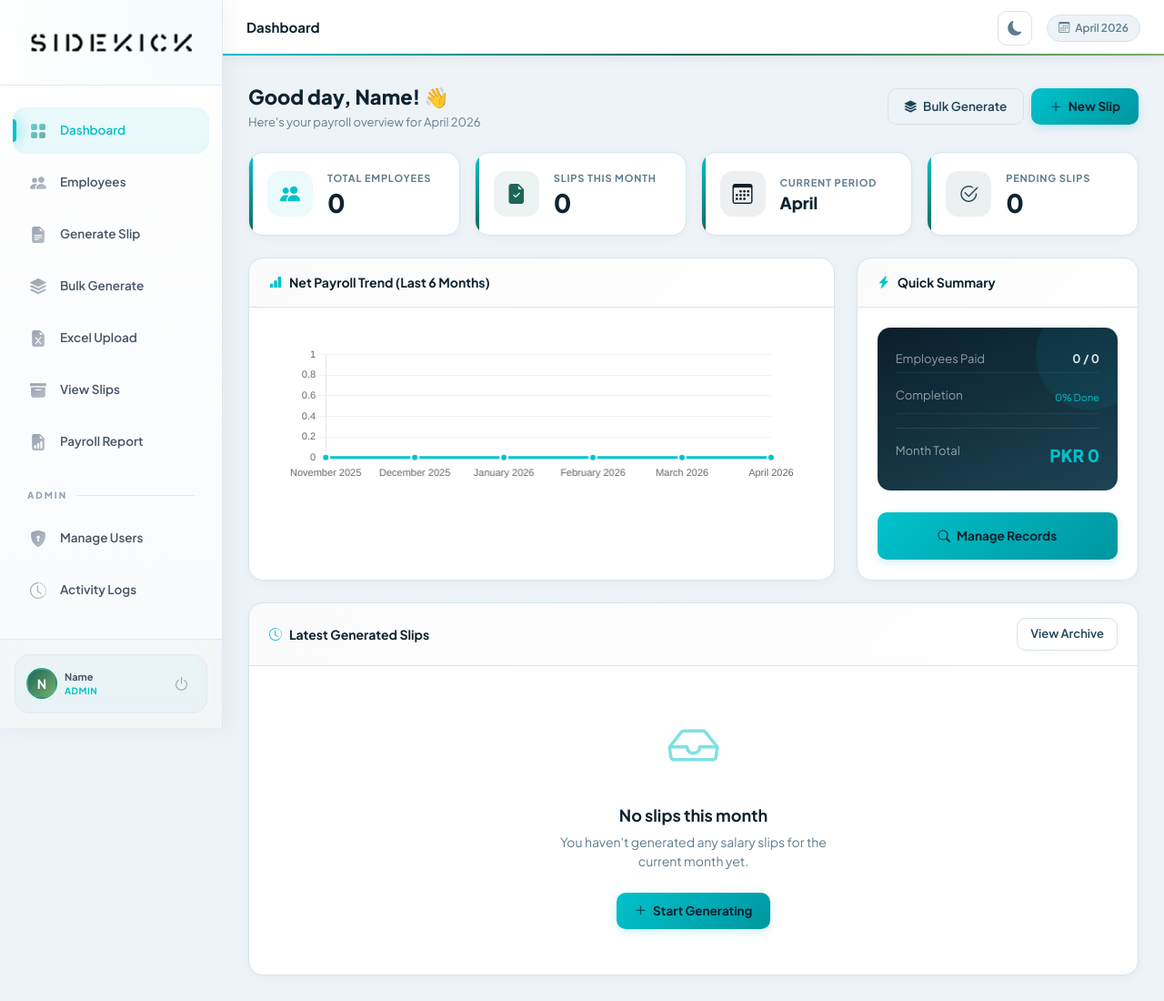
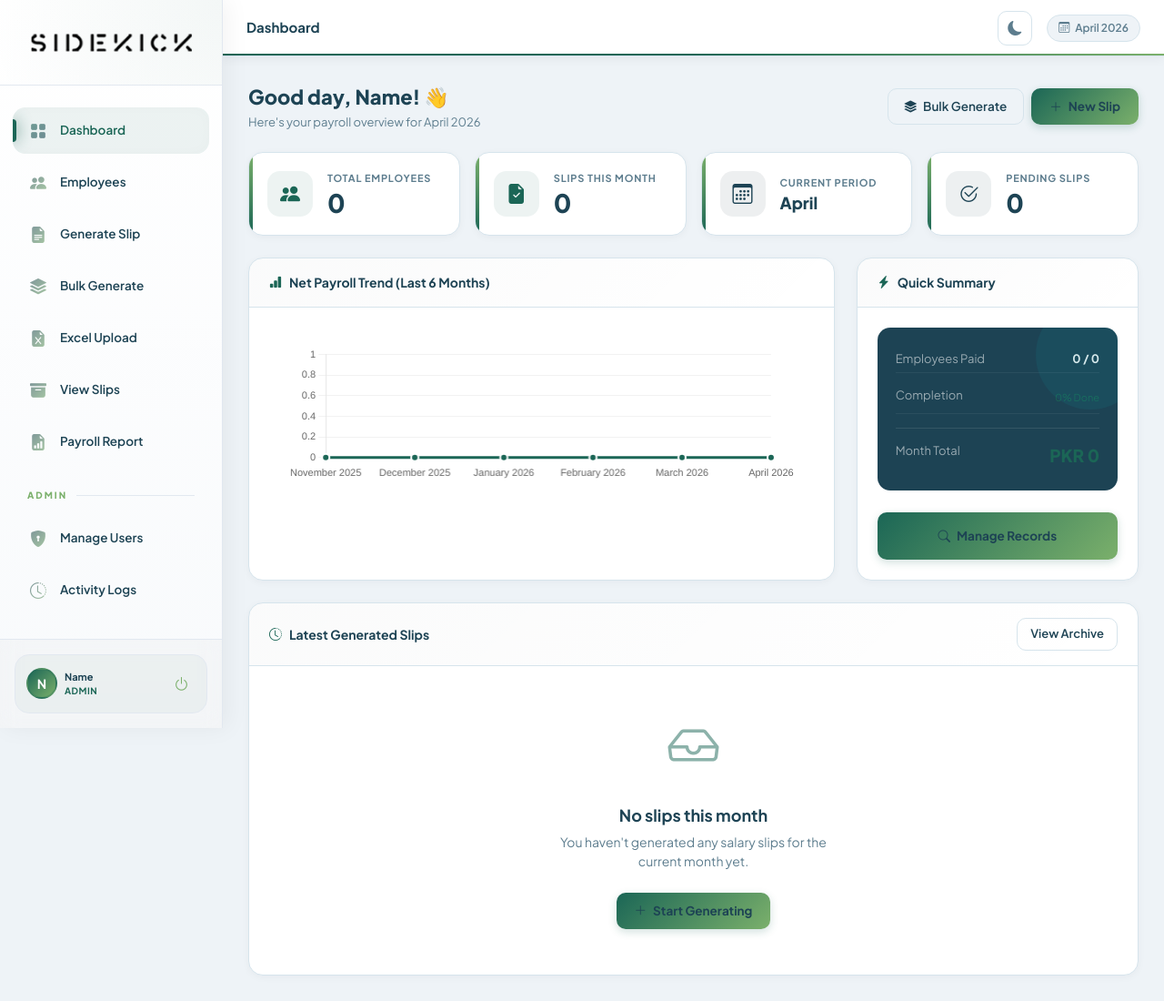
Before and after one commit to Sidekick1012/Sidekick_SallarySlip_Generator, a Flask app: page /dashboard in a window 1280 px wide. Shown: the whole page at 91% size. Run offline with Flask 3, Linux system fonts and the light colour scheme; the visitor is signed in with stand-in values (Sample User, id 1); some libraries are stand-ins or nearby versions.

Commit message:
kkkkkkkkkkkkkkkkkkk

```diff
--- a/static/css/style.css
+++ b/static/css/style.css
@@ -1,22 +1,22 @@
 /* ══════════════════════════════════════════
    DACI PAYROLL SYSTEM — Brand Stylesheet
-   Colors: #0a1f2b #1d4354 #00c2cb #1b6656 #7bb06b
+   Colors: #1b6656 #1d4354 #7bb06b
    ══════════════════════════════════════════ */
 @import url('https://fonts.googleapis.com/css2?family=Plus+Jakarta+Sans:wght@400;500;600;700;800&display=swap');
 
 :root {
-  --dark:      #0a1f2b;
+  --dark:      #1d4354;
   --mid:       #1d4354;
-  --accent:    #00c2cb;
-  --accent2:   #0096a0;
+  --accent:    #1b6656;
+  --accent2:   #7bb06b;
   --green:     #1b6656;
-  --green-mid: #226b59;
+  --green-mid: #1d4354;
   --green2:    #7bb06b;
   --green-bg:  rgba(27,102,86,0.08);
-  --teal-bg:   rgba(0,194,203,0.08);
+  --teal-bg:   rgba(27,102,86,0.08); /* Replaced teal with green-bg */
   --light:     #eef3f7;
   --card-bg:   #ffffff;
-  --text:      #0e2330;
+  --text:      #1d4354;
   --muted:     #5d7d8e;
   --border:    #d6e4ec;
   --danger:    #e05252;
@@ -28,37 +28,37 @@
   /* Sidebar Variables (Light Mode) */
   --sidebar-bg:       linear-gradient(180deg, #ffffff 0%, #f8fafc 100%);
   --sidebar-border:   #e2e8f0;
-  --sidebar-text:     #475569;
-  --sidebar-text-dim: #94a3b8;
-  --sidebar-brand:    #0f172a;
-  --sidebar-active-bg: rgba(0,194,203,0.08);
-  --sidebar-hover-bg:  rgba(0,194,203,0.04);
+  --sidebar-text:     #1d4354;
+  --sidebar-text-dim: #7bb06b;
+  --sidebar-brand:    #1d4354;
+  --sidebar-active-bg: rgba(27,102,86,0.08);
+  --sidebar-hover-bg:  rgba(27,102,86,0.04);
   --sidebar-footer-bg: rgba(0,0,0,0.02);
   --sidebar-shadow:   5px 0 25px rgba(0,0,0,0.05);
 }
 
 /* ══ Dark Mode ══════════════════════════════ */
 [data-theme="dark"] {
-  --dark:      #0d1b2a;
-  --mid:       #1b3a4b;
+  --dark:      #1d4354;
+  --mid:       #1b6656;
   --light:     #0f1923;
   --card-bg:   #152535;
-  --text:      #e0eaf2;
-  --muted:     #7fa0b5;
+  --text:      #eef3f7;
+  --muted:     #7bb06b;
   --border:    #1e3448;
   --body-bg:   #0b1420;
   --topbar-bg: #152535;
   --input-bg:  #1a2d3d;
   --green-bg:  rgba(27,102,86,0.15);
-  --teal-bg:   rgba(0,194,203,0.12);
+  --teal-bg:   rgba(27,102,86,0.12);
 
   /* Sidebar Variables (Dark Mode) */
-  --sidebar-bg:       linear-gradient(180deg, #09121d 0%, #0a1f2b 100%);
-  --sidebar-border:   rgba(0,194,203,0.1);
-  --sidebar-text:     rgba(255,255,255,0.45);
-  --sidebar-text-dim: rgba(255,255,255,0.15);
+  --sidebar-bg:       linear-gradient(180deg, #09121d 0%, #1d4354 100%);
+  --sidebar-border:   rgba(123,176,107,0.1);
+  --sidebar-text:     rgba(123,176,107,0.7);
+  --sidebar-text-dim: rgba(123,176,107,0.3);
   --sidebar-brand:    #ffffff;
-  --sidebar-active-bg: rgba(0,194,203,0.12);
+  --sidebar-active-bg: rgba(123,176,107,0.12);
   --sidebar-hover-bg:  rgba(255,255,255,0.05);
   --sidebar-footer-bg: rgba(0,0,0,0.25);
   --sidebar-shadow:   10px 0 40px rgba(0,0,0,0.2);
@@ -81,7 +81,7 @@
 [data-theme="dark"] .input-group-text { background: var(--input-bg); border-color: var(--border); color: var(--muted); }
 [data-theme="dark"] .alert-success { background: rgba(27,102,86,0.2); }
 [data-theme="dark"] .alert-danger { background: rgba(224,82,82,0.15); }
-[data-theme="dark"] .alert-warning { background: rgba(0,194,203,0.1); }
+[data-theme="dark"] .alert-warning { background: rgba(27,102,86,0.1); }
 [data-theme="dark"] .alert-info { background: rgba(29,67,84,0.2); }
 [data-theme="dark"] .emp-avatar { background: linear-gradient(135deg, #0d1b2a, #1b3a4b); }
 [data-theme="dark"] .badge-dept { background: rgba(27,102,86,0.2); border-color: rgba(27,102,86,0.3); }
@@ -124,7 +124,7 @@ body {
   align-items: center;
   padding: 32px 18px;
   border-bottom: 1px solid var(--sidebar-border);
-  background: radial-gradient(circle at top right, rgba(0,194,203,0.05), transparent);
+  background: radial-gradient(circle at top right, rgba(27,102,86,0.05), transparent);
 }
 
 .sidebar-brand img {
@@ -144,7 +144,7 @@ body {
   display: flex; align-items: center; justify-content: center;
   color: var(--dark);
   font-size: 24px;
-  box-shadow: 0 8px 24px rgba(0,194,203,0.4), inset 0 0 10px rgba(255,255,255,0.4);
+  box-shadow: 0 8px 24px rgba(27,102,86,0.3), inset 0 0 10px rgba(255,255,255,0.4);
   margin-bottom: 14px;
   animation: float 3s ease-in-out infinite;
 }
@@ -159,7 +159,7 @@ body {
   font-weight: 900;
   color: var(--sidebar-brand);
   letter-spacing: 3px;
-  text-shadow: 0 4px 10px rgba(0,194,203,0.05);
+  text-shadow: 0 4px 10px rgba(27,102,86,0.05);
 }
 
 .brand-sub {
@@ -205,7 +205,7 @@ body {
 .sidebar-nav .nav-link.active {
   background: var(--sidebar-active-bg);
   color: var(--accent);
-  box-shadow: inset 0 0 15px rgba(0,194,203,0.02);
+  box-shadow: inset 0 0 15px rgba(27,102,86,0.02);
 }
 
 .sidebar-nav .nav-link.active::before {
@@ -266,7 +266,7 @@ body {
   border: 1px solid var(--sidebar-border);
   transition: all 0.3s;
 }
-.user-box:hover { background: var(--sidebar-active-bg); border-color: rgba(0,194,203,0.2); }
+.user-box:hover { background: var(--sidebar-active-bg); border-color: rgba(27,102,86,0.2); }
 
 .user-info {
   display: flex;
@@ -552,7 +552,7 @@ body {
 
 .loader-spinner {
   width: 48px; height: 48px;
-  border: 4px solid rgba(0,194,203,0.2);
+  border: 4px solid rgba(27,102,86,0.2);
   border-top-color: var(--accent);
   border-radius: 50%;
   animation: btnSpin 0.8s linear infinite;
@@ -608,7 +608,7 @@ body {
   position: absolute;
   top: 0; left: 0;
   width: 4px; height: 100%;
-  background: linear-gradient(180deg, var(--accent), var(--green));
+  background: linear-gradient(180deg, var(--green2), var(--green));
 }
 
 .stat-card:hover {
@@ -629,7 +629,7 @@ body {
 .stat-icon.green { background: var(--green-bg);          color: var(--green); }
 .stat-icon.blue  { background: rgba(29,67,84,0.08);     color: var(--mid); }
 
-[data-theme="dark"] .stat-icon.dark { background: rgba(0,194,203,0.1); color: var(--accent); }
+[data-theme="dark"] .stat-icon.dark { background: rgba(27,102,86,0.1); color: var(--accent); }
 
 .stat-label {
   font-size: 11px;
@@ -657,7 +657,7 @@ body {
   align-items: center;
   gap: 7px;
   transition: all 0.2s;
-  box-shadow: 0 3px 10px rgba(0,194,203,0.2);
+  box-shadow: 0 3px 10px rgba(27,102,86,0.2);
   font-family: 'Plus Jakarta Sans', sans-serif;
 }
 
@@ -735,7 +735,7 @@ body {
 }
 
 .sk-table tr:last-child td { border-bottom: none; }
-.sk-table tbody tr:hover { background: rgba(0,194,203,0.025); }
+.sk-table tbody tr:hover { background: rgba(27,102,86,0.025); }
 
 /* ══ Table Search ═══════════════════════════ */
 .table-search {
@@ -754,7 +754,7 @@ body {
 }
 .table-search input:focus {
   border-color: var(--accent);
-  box-shadow: 0 0 0 3px rgba(0,194,203,0.1);
+  box-shadow: 0 0 0 3px rgba(27,102,86,0.1);
   outline: none;
   width: 280px;
 }
@@ -801,7 +801,7 @@ body {
   text-transform: uppercase;
   letter-spacing: 0.5px;
 }
-.role-admin  { background: var(--teal-bg);            color: var(--accent2); border: 1px solid rgba(0,194,203,0.2); }
+.role-admin  { background: var(--teal-bg);            color: var(--accent2); border: 1px solid rgba(27,102,86,0.2); }
 .role-hr     { background: var(--green-bg);           color: var(--green);   border: 1px solid rgba(27,102,86,0.2); }
 .role-viewer { background: rgba(123,176,107,0.1);     color: #5a9348;        border: 1px solid rgba(123,176,107,0.25); }
 
@@ -942,7 +942,7 @@ body {
   position: absolute;
   inset: 0;
   background:
-    radial-gradient(circle at 20% 20%, rgba(0,194,203,0.1) 0%, transparent 50%),
+    radial-gradient(circle at 20% 20%, rgba(27,102,86,0.1) 0%, transparent 50%),
     radial-gradient(circle at 80% 80%, rgba(123,176,107,0.1) 0%, transparent 50%);
   pointer-events: none;
 }
--- a/templates/base.html
+++ b/templates/base.html
@@ -70,7 +70,7 @@
   <div class="sidebar-footer">
     <div class="user-box">
       <div class="d-flex align-items-center gap-2">
-        <div class="user-avatar" style="border: 2px solid rgba(0,194,203,0.3);">
+        <div class="user-avatar" style="border: 2px solid rgba(27,102,86,0.3);">
           {{ current_user.email[0]|upper }}
         </div>
         <div style="max-width: 100px;">
--- a/templates/dashboard.html
+++ b/templates/dashboard.html
@@ -183,8 +183,8 @@ document.addEventListener('DOMContentLoaded', function() {
 
     // Gradient for chart
     const gradient = ctx.createLinearGradient(0, 0, 0, 300);
-    gradient.addColorStop(0, 'rgba(0, 194, 203, 0.4)');
-    gradient.addColorStop(1, 'rgba(0, 194, 203, 0.0)');
+    gradient.addColorStop(0, 'rgba(27, 102, 86, 0.4)');
+    gradient.addColorStop(1, 'rgba(27, 102, 86, 0.0)');
 
     new Chart(ctx, {
         type: 'line',
@@ -193,13 +193,13 @@ document.addEventListener('DOMContentLoaded', function() {
             datasets: [{
                 label: 'Total Net Payroll',
                 data: {{ stats.chart_data|tojson }},
-                borderColor: '#00c2cb',
+                borderColor: '#1b6656',
                 backgroundColor: gradient,
                 borderWidth: 3,
                 fill: true,
                 tension: 0.4,
                 pointRadius: 4,
-                pointBackgroundColor: '#00c2cb',
+                pointBackgroundColor: '#1b6656',
                 pointBorderColor: '#fff',
                 pointBorderWidth: 2,
                 pointHoverRadius: 6
--- a/templates/manage_users.html
+++ b/templates/manage_users.html
@@ -78,7 +78,7 @@
           <td>
             <div style="display:flex; align-items:center; gap:10px;">
               <div class="emp-avatar" style="margin:0;
-                {% if user.role == 'admin' %}background: linear-gradient(135deg, #0a1f2b, #00c2cb);{% elif user.role == 'hr' %}background: linear-gradient(135deg, #1b6656, #7bb06b);{% else %}background: linear-gradient(135deg, #1d4354, #7bb06b);{% endif %}">
+                {% if user.role == 'admin' %}background: linear-gradient(135deg, #1d4354, #1b6656);{% elif user.role == 'hr' %}background: linear-gradient(135deg, #1b6656, #7bb06b);{% else %}background: linear-gradient(135deg, #1d4354, #7bb06b);{% endif %}">
                 {{ user.email[0]|upper }}
               </div>
               <div>
```
Also changed, not shown: scratch/bulk_delete_storage.py (added, +49 -0 lines), templates/login.html (+6 -6 lines).
